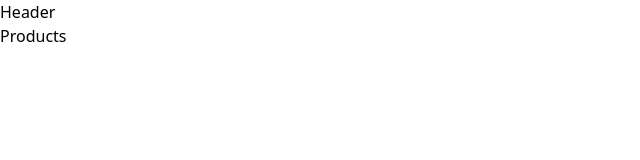
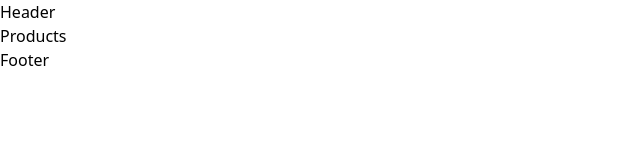
Before and after one commit to ErysCode7/byhands-flower-shop, a React (Vite) app: page /products in a window 1280 px wide. Shown: the top 160 px of the page, without its empty margins (0-640 px from the left). Built offline with nearby package versions, Linux system fonts and the light colour scheme.

Commit message:
fix routes

```diff
--- a/src/App.tsx
+++ b/src/App.tsx
@@ -1,5 +1,6 @@
 import { Route, Routes } from "react-router-dom";
-import Header from "./components/Header";
+
+import { Footer, Header } from "./components";
 import { About, Home, Products } from "./pages";
 
 const App = () => {
@@ -11,6 +12,7 @@
         <Route path="/about" element={<About />} />
         <Route path="/products" element={<Products />} />
       </Routes>
+      <Footer />
     </>
   );
 };
--- /dev/null
+++ b/src/components/Footer/index.tsx
@@ -0,0 +1,7 @@
+type Props = {};
+
+const Footer = (props: Props) => {
+  return <footer>Footer</footer>;
+};
+
+export default Footer;
--- a/src/components/Header/index.tsx
+++ b/src/components/Header/index.tsx
@@ -1,11 +1,7 @@
-import React from 'react'
-
-type Props = {}
+type Props = {};
 
 const Header = (props: Props) => {
-  return (
-    <div>Header</div>
-  )
-}
+  return <header>Header</header>;
+};
 
-export default Header
+export default Header;
--- /dev/null
+++ b/src/components/index.ts
@@ -0,0 +1,2 @@
+export { default as Footer } from "./Footer/";
+export { default as Header } from "./Header/";
```
